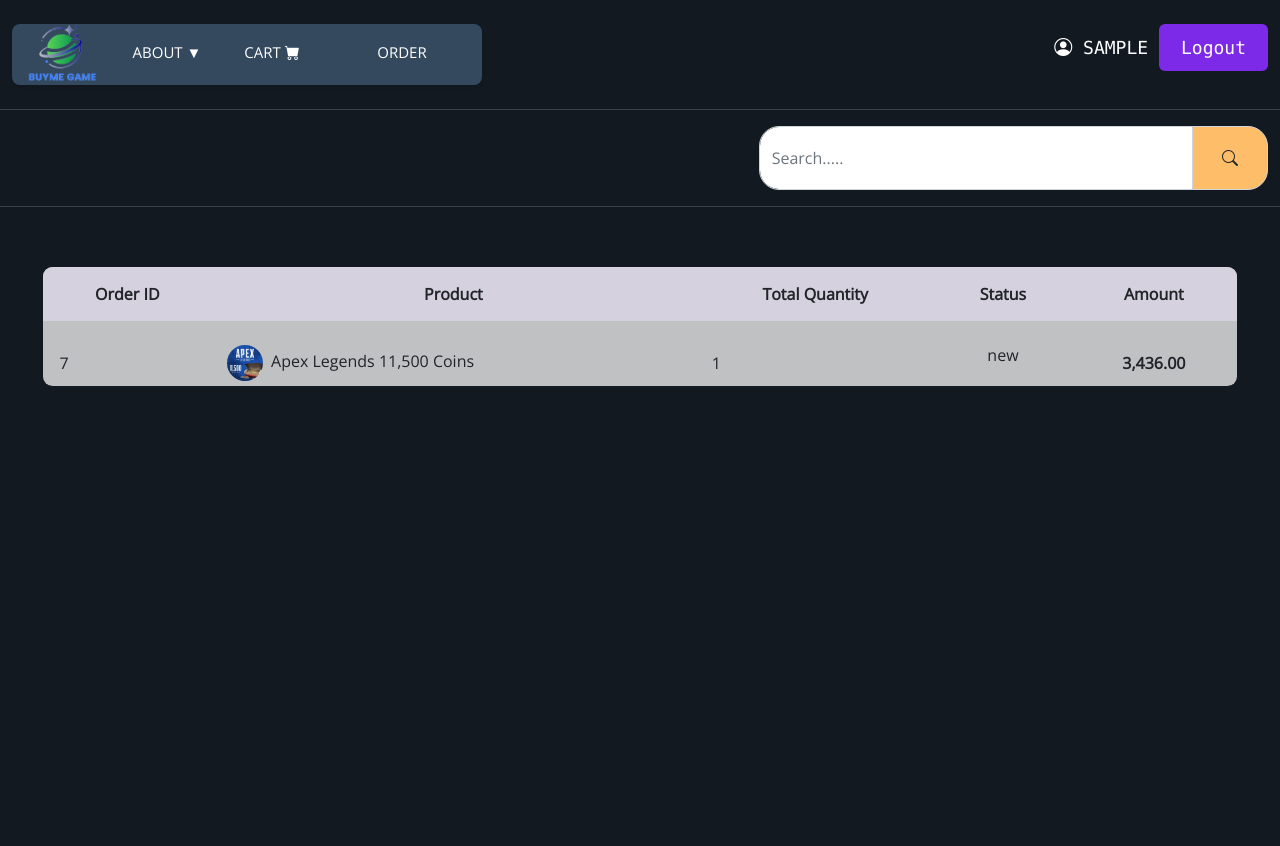
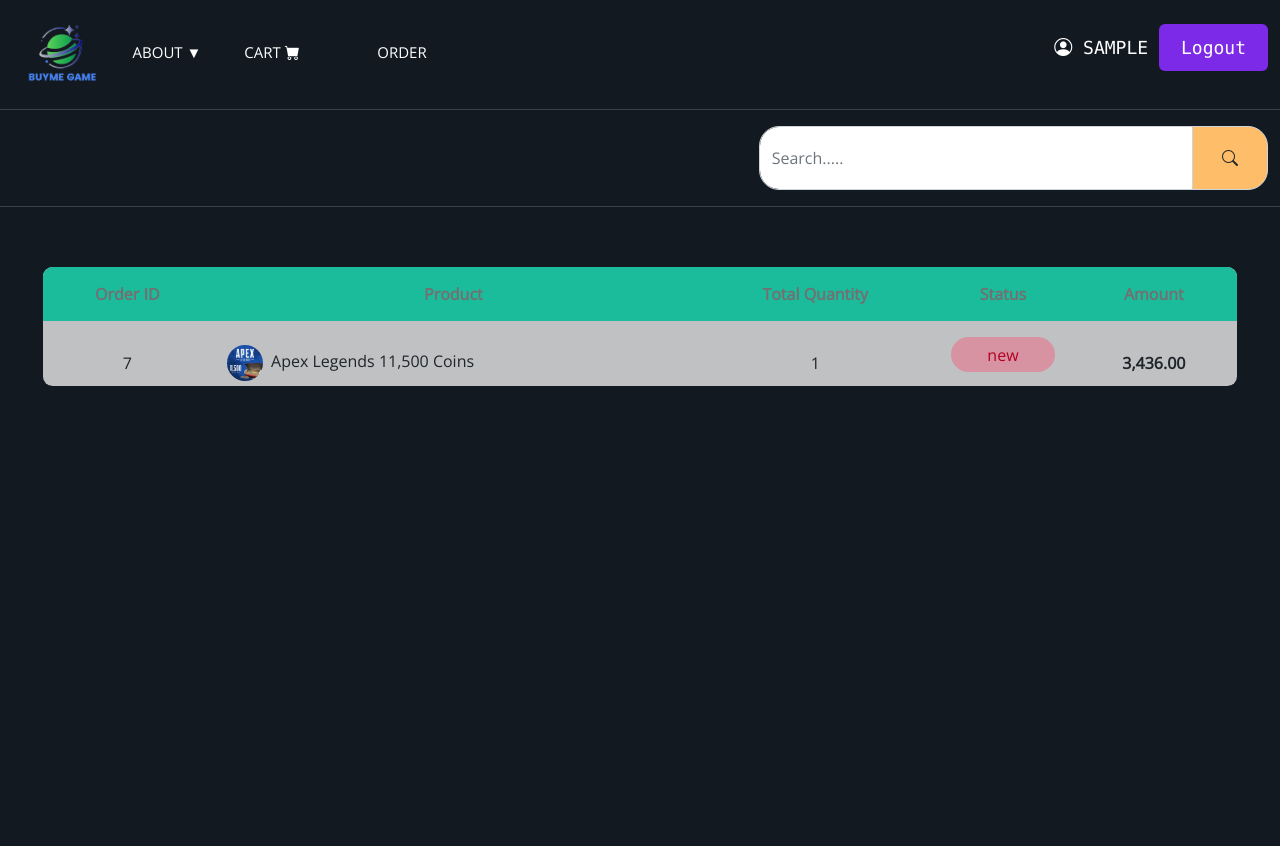
Before and after one commit to Pure122/bsad2, a PHP site: page /order.php in a window 1280 px wide. Shown: the top 846 px of the page. Run offline with PHP 8.4, Linux system fonts and the light colour scheme; the visitor is signed in with stand-in values (Sample User, id 1); data comes from the database, SQL or seed files in the repository; some libraries are stand-ins or nearby versions.

Commit message:
table order

```diff
--- a/components.php
+++ b/components.php
@@ -31,10 +31,8 @@ nav{
 	/* margin: 270px auto 0; */
 	width: 470px;
 	/* height: 50px; */
-	background: #34495e;
 	border-radius: 8px;
 	font-size: 0;
-	box-shadow: 0 2px 3px 0 rgba(0,0,0,.1);
 }
 nav a,nav .dropdown{
 	font-size: 15px;
@@ -410,10 +408,10 @@ nav{
 	/* margin: 270px auto 0; */
 	width: 470px;
 	/* height: 50px; */
-	background: #34495e;
+
 	border-radius: 8px;
 	font-size: 0;
-	box-shadow: 0 2px 3px 0 rgba(0,0,0,.1);
+
 }
 nav a,nav .dropdown{
 	font-size: 15px;
@@ -771,7 +769,7 @@ a:hover {
 
 .card{
   border-radius: 10px;
-  background: linear-gradient(180deg, #6dc4ff 0%, #0b40ff 52.08%, #3300ff 100%);
+  background: linear-gradient(180deg, #FFFFFF 0%, #909090  52.08%, #3B3A3A  100%)
 
 }
 .card{
@@ -789,7 +787,7 @@ a:hover {
   width: 100%;
   height: 100%;
   border-radius: 10px 10px;
-  background: linear-gradient(90deg, rgba(143, 0, 255, 0.7)0%, rgba(91,0,255,0.7)48.44%, rgba(36,0,255,0.7)100%);
+  background: linear-gradient(90deg, rgba(25, 25, 25, 0.7)0%, rgba(71, 71, 71,0.7)48.44%, rgba(144,144,144,0.7)100%);
   box-shadow: inset -4px -4px 20px rgba(255, 255, 255, 0.35), inset 4px 4px 20px rgba(255, 255, 255, 0.35);
   transition: 0.3s ease-in-out;
 }
@@ -945,6 +943,7 @@ a:hover {
   <div class="card">
     <img class="imggame" src="'.$cardpic.'" alt="">
     <div class="card-title">
+    <br>
       <h3>'.$cardname.'</h3>
     </div>
     <div class="card-details">
@@ -952,7 +951,7 @@ a:hover {
       <input class="boxqty" style="text-align:center;" type="number" name="qty" value="1" max="'.$cardqty.'">
       <input type="hidden" name="cardid" value="'.$cardid.'">
       <div class="details">
-        <h1><a href="prop.php?idg='.$cardid.'">'.$cardname.'</a></h1>
+        <h1 style="font-weight: bold;"><a href="prop.php?idg='.$cardid.'">'.$cardname.'</a></h1>
         <h2>'.$cardprice.'<span>⠀Baht</span></h2>
         <br>
       </div>
--- a/order.php
+++ b/order.php
@@ -145,9 +145,10 @@ thead th {
     position: sticky;
     top: 0;
     left: 0;
-    background-color: #d5d1defe;
+    background-color: #1abc9c;
     cursor: pointer;
     text-transform: capitalize;
+
 }
 
 tbody tr:nth-child(even) {
@@ -203,7 +204,7 @@ tbody tr.hide td img {
     color: #b30021;
 }
 
-.status.in progress {
+.status.progress {
     background-color: #ebc474;
 }
 
@@ -241,10 +242,12 @@ thead th.active,tbody td.active {
 }
 th{
   text-align: center;
+  color: #727171 ;
 }
 .money{
   text-align: center;
 }
+
   </style>
 </head>
 
@@ -333,11 +336,11 @@ if(isset($_POST['createpo'])){
 
 
                                   <tr>
-                                      <td>'.$row11['coid'].'</td>
+                                      <td style="text-align: center;">'.$row11['coid'].'</td>
                                       <td> <img src="'.$row13['Prod_Mainpic'].'" alt="">'.$row13['Prod_Name'].'</td>
-                                      <td> '.$row12['quantity'].' </td>
+                                      <td style="text-align: center;"> '.$row12['quantity'].' </td>
                                       <td>
-                                          <p class="status .'.$row11['status'].'">'.$row11['status'].'</p>
+                                          <p class="status '.$row11['status'].'">'.$row11['status'].'</p>
                                       </td>
                                       <td class="money"> <strong> '.number_format($orpirce*$orqty,2).' </strong></td>
                                   </tr>
--- a/reg.php
+++ b/reg.php
@@ -242,7 +242,7 @@ session_start();
             </div>
 
         <div class="user-box">
-                <input type="email" name="email" required="Email is required">
+                <input type="text" name="email" required="Email is required">
                 <label>Email</label>
             </div>
         <div class="user-box">
@@ -264,7 +264,7 @@ session_start();
                     ?>
                 </h3>
             </div>
-        <button type='submit' name="register" class='btn button but'>Register
+        <button type='submit' name="login" class='btn button but'>Register
                 <span></span>
                 <span></span>
                 <span></span>
```
